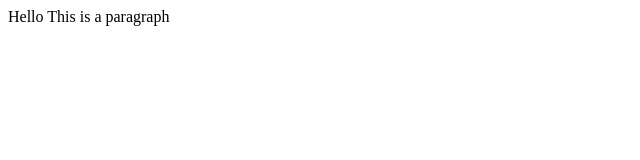
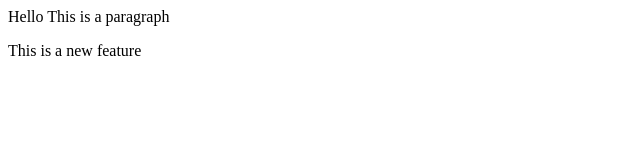
Before and after one commit to Adi3008/LocalRepo_1, a plain HTML site: page index.html in a window 1280 px wide. Shown: the whole page, without its empty margins (0-640 px from the left). Drawn offline with Linux system fonts and the light colour scheme.

Commit message:
Add new feature

```diff
--- a/index.html
+++ b/index.html
@@ -1 +1,2 @@
 <p> Hello This is a paragraph</p>
+<p>This is a new feature</p
```
Also changed, not shown: 1 other file.
